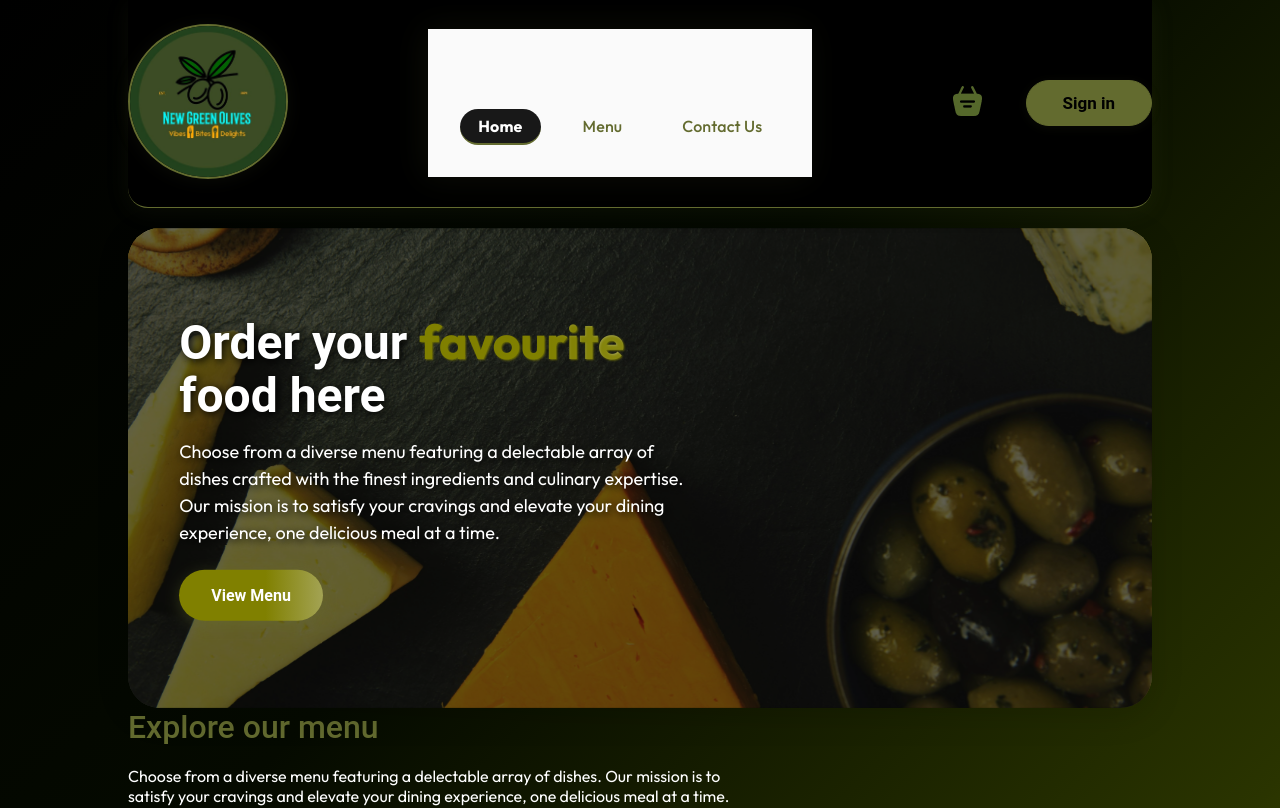
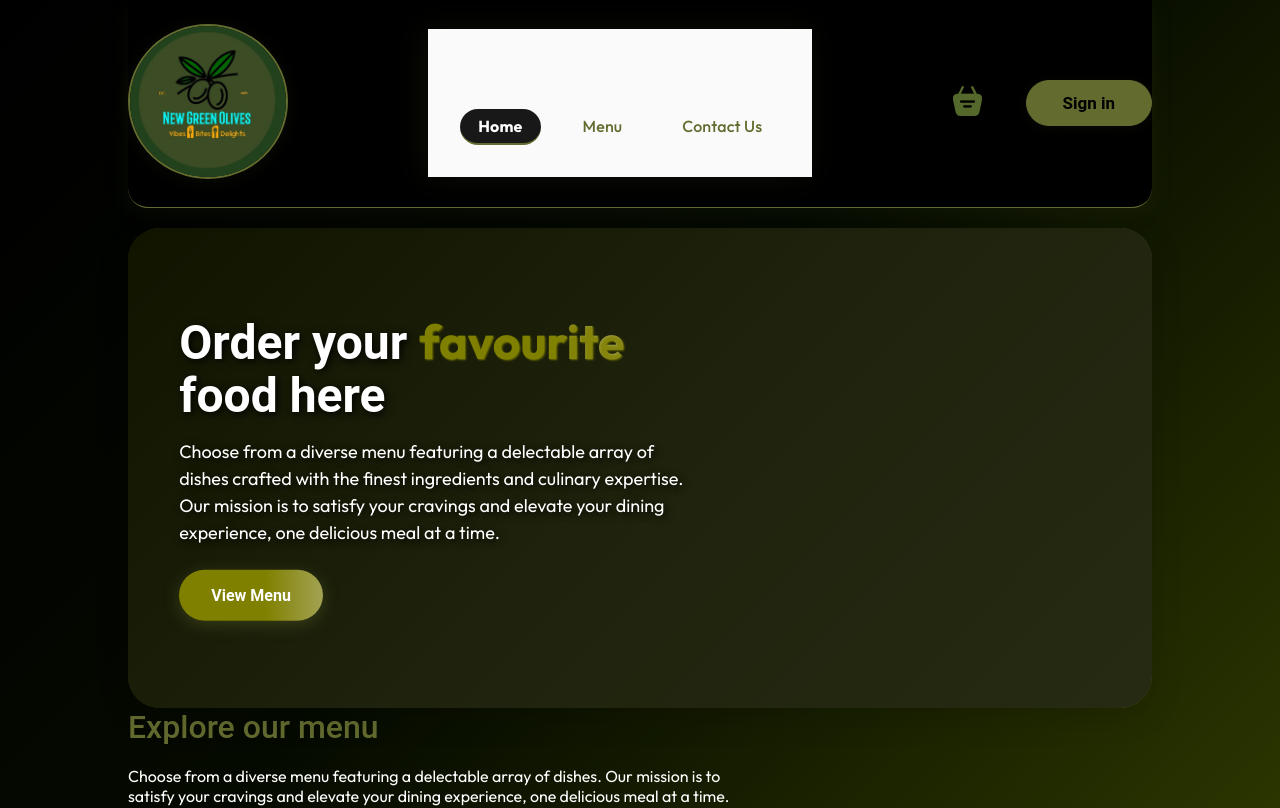
Before and after one commit to asimkamalk/greenolives, a React (Vite) app in the folder frontend/: page / in a window 1280 px wide. Shown: the top 808 px of the page. Built offline with nearby package versions, Linux system fonts and the light colour scheme; no server answers.

Commit message:
Remove slider completely and add olive green gradient background to eliminate orange

```diff
--- a/frontend/src/components/Header/Header.css
+++ b/frontend/src/components/Header/Header.css
@@ -10,6 +10,7 @@
     box-shadow: 0 8px 32px rgba(0,0,0,0.15) !important;
     width: 100% !important;
     max-width: 1200px !important;
+    background: linear-gradient(135deg, #2a3400, #4e561f, #636B2F) !important; /* Olive green gradient background */
 }
 
 .slider-container {
--- a/frontend/src/components/Header/Header.jsx
+++ b/frontend/src/components/Header/Header.jsx
@@ -1,30 +1,7 @@
 import React from 'react'
 import './Header.css'
-import Slider from 'react-slick'
-import 'slick-carousel/slick/slick.css'
-import 'slick-carousel/slick/slick-theme.css'
 
 const Header = () => {
-    // Minimal slider settings
-    const settings = {
-        dots: false,
-        arrows: false,
-        infinite: true,
-        speed: 500,
-        slidesToShow: 1,
-        slidesToScroll: 1,
-        autoplay: true,
-        autoplaySpeed: 4000,
-        fade: true,
-        pauseOnHover: true
-    }
-
-    // Simplified image array
-    const sliderImages = [
-        '/olive_hero.jpg'
-        // Removed '/header_img.png' - this was the orange cheese wedge
-    ]
-
     const handleViewMenuClick = () => {
         console.log('Button clicked!') // Debug log
         const menuSection = document.getElementById('explore-menu');
@@ -35,19 +12,7 @@ const Header = () => {
 
     return (
         <div className='header'>
-            {/* Background Slider */}
-            <div className='slider-container'>
-                <Slider {...settings}>
-                    {sliderImages.map((image, index) => (
-                        <div key={index} className="slider-item">
-                            <div
-                                className="slider-image"
-                                style={{ backgroundImage: `url(${image})` }}
-                            />
-                        </div>
-                    ))}
-                </Slider>
-            </div>
+            {/* Removed slider temporarily to eliminate orange background */}
 
             {/* Dark overlay */}
             <div className='header-overlay' />
```
